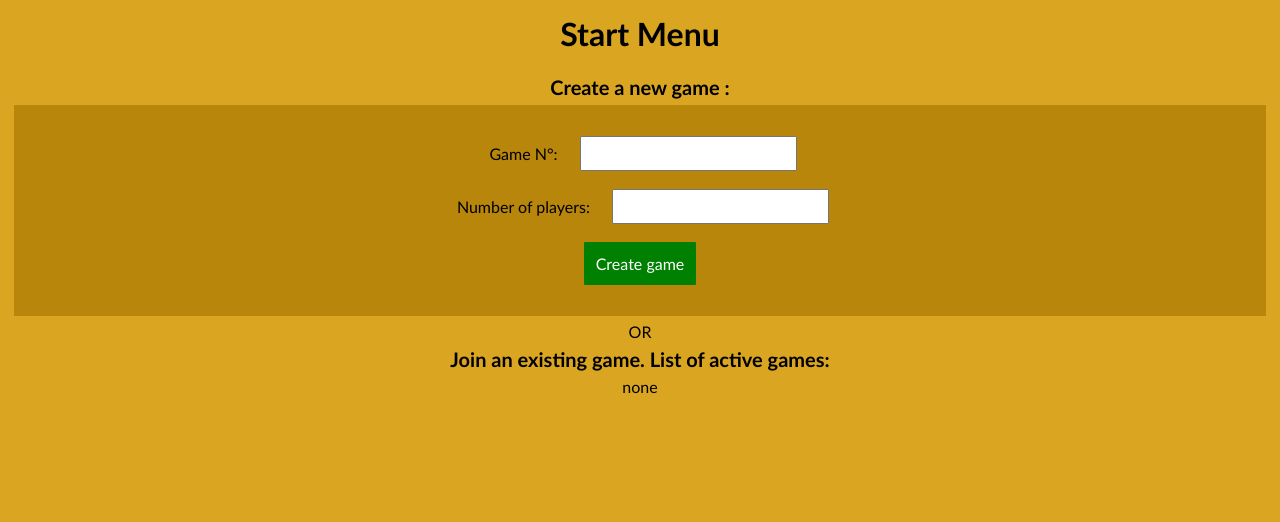
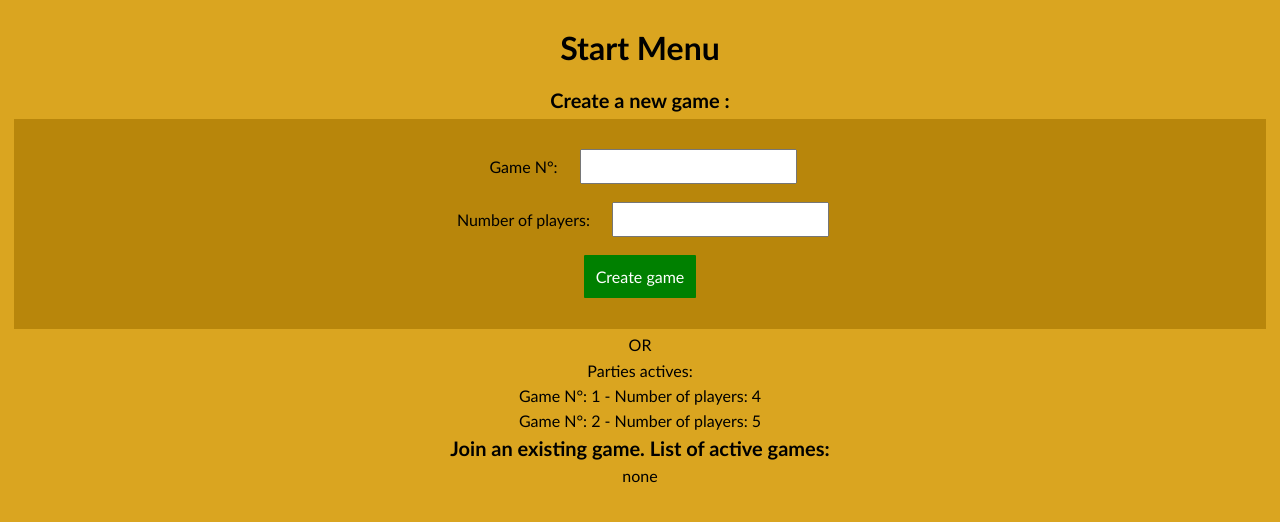
Before and after one commit to Lucas-M-96/CodeName, a Flask app: page / in a window 1280 px wide. Shown: the top 522 px of the page. Run offline with Flask 2, Linux system fonts and the light colour scheme.

Commit message:
Actualisation JavaScript start_menu (en cours)
Affichage de la liste des parties en JavaScript au lieu de Jinja pour permettre une actualisation sans rafraichir la page entière

```diff
--- a/intelligence.py
+++ b/intelligence.py
@@ -69,6 +69,9 @@ class Player:
     def __str__(self):
         return " / ".join([str(self.player_id), self.name, self.role.name, self.color.name])
 
+    def serialize(self):
+        return {"player_id":self.player_id,"name":self.name,"role":self.role.name,"color":self.color.name}
+
 
 class Lobby:
     """Represent a table and a running game.
@@ -82,13 +85,13 @@ class Lobby:
         """Create a new game instance"""
         # attributes for keeping track of the current game
         self.players = {}
+        self.serialized_players={}
         self.redCards = []
         self.blueCards = []
         self.neutralCards = []
         self.guesses = []
         self.number_of_players = number_of_players
         self.lobby_id = lobby_id
-
 
         # these values are set in the prepare_gameturn f'n
         # here, we set the default
@@ -125,6 +128,11 @@ class Lobby:
         self.deck = []
         self.cards_order = random.sample(range(0, len(table_de_carte)), len(table_de_carte))
         # when all players join, a gameturn must be prepared and the game can start
+
+    def serialize(self):
+        for ply in self.players:
+            self.serialized_players[ply]=self.players[ply].serialize()
+        return {"id":self.lobby_id,"nb":self.number_of_players,"players":self.serialized_players}
 
     def generate_new_round(self):
         self.guesses[:] = []
--- a/main.py
+++ b/main.py
@@ -1,4 +1,4 @@
-from flask import Flask, render_template,request,redirect,url_for,session,flash, json
+from flask import Flask, render_template,request,redirect,url_for,session,flash, json, jsonify
 from intelligence import *
 # from flask_sqlalchemy import SQLAlchemy
 
@@ -8,7 +8,6 @@ app.secret_key="tmp"
 #app.config["SQLALCHEMY_TRACK_MODIFICATIONS"]=False
 
 #db=SQLAlchemy(app)
-
 global list_games
 list_games={}
 
@@ -18,7 +17,7 @@ def start_menu():
 	errors={}
 	if request.method=="POST":
 
-		# CREER UN JEU OU CHOISIR UN JEU A REJOINDRE
+		# CREER UN JEU
 		if request.form["submit"]=="Create game":
 			new_game_id=request.form["new_game_id"]
 			if new_game_id not in list_games:
@@ -118,7 +117,13 @@ def start_menu():
 			else:
 				return redirect(url_for("game"))
 
-	return render_template("start_menu.html",list_games=list_games,errors=errors)
+	list_games_java={}
+	game_java=Lobby(1,4)
+	game_java.register_player("Lucas",Role["SPY"],Color["BLUE"],"mdp")
+	list_games_java[game_java.lobby_id]=game_java.serialize()
+	game_java2=Lobby(2,5)
+	list_games_java[game_java2.lobby_id]=game_java2.serialize()
+	return render_template("start_menu.html",list_games=list_games,list_games_java=list_games_java,errors=errors)
 
 @app.route("/game", methods=["POST","GET"])
 def game():
--- /dev/null
+++ b/static/scriptfiles/start_menu_script.js
@@ -0,0 +1,15 @@
+/*var my_elt=document.querySelector('#list_active_games');
+my_elt.innerHTML+='poulet';*/
+
+	function display_game_list(){
+		console.log('display')
+		var elt_html=document.getElementById('list_active_games');
+		elt_html.innerHTML+='<p>Selection OK</p>';
+		//var list_games={{list_games_java|tojson}};
+		elt_html.innerHTML='';
+		for (const id in list_games){
+			elt_html.innerHTML+='<p>Game N°: '+list_games[id]["id"]+' - Number of players: '+list_games[id]["nb"]+'<p>';
+		}
+	}
+
+	display_game_list();
--- /dev/null
+++ b/static/scriptfiles/test_script.js
@@ -0,0 +1,2 @@
+var my_elt_outside=document.querySelector('#list_active_games');
+my_elt_outside.innerHTML+='<p>poulet</p><p>lapin</p>';
--- a/templates/base.html
+++ b/templates/base.html
@@ -1,3 +1,5 @@
+<!DOCTYPE html>
+
 <html>
 
 	<head>
--- a/templates/start_menu.html
+++ b/templates/start_menu.html
@@ -35,8 +34,19 @@
 
 		<p>OR</p>
 
+	<!-- AFFICHAGE JAVA SCRIPT ET AJAX PARTIES ACTIVES -->
+		<p>
+			<div>Parties actives:</div>
+			<div id="list_active_games"></div>
+		</p>
+
+<script language='javascript'>
+
+	var list_games={{list_games_java|tojson}};
+
+</script>
+
 	<!-- Affichage des parties actives -->
-
 		<p class="proposition">Join an existing game. List of active games:</p>
 		{% if list_games|length >0 %}
 			{% for id in list_games %}
```
Also changed, not shown: other parts of templates/start_menu.html (+6 -1 lines), static/scriptfiles/test.html (added, +22 -0 lines).
